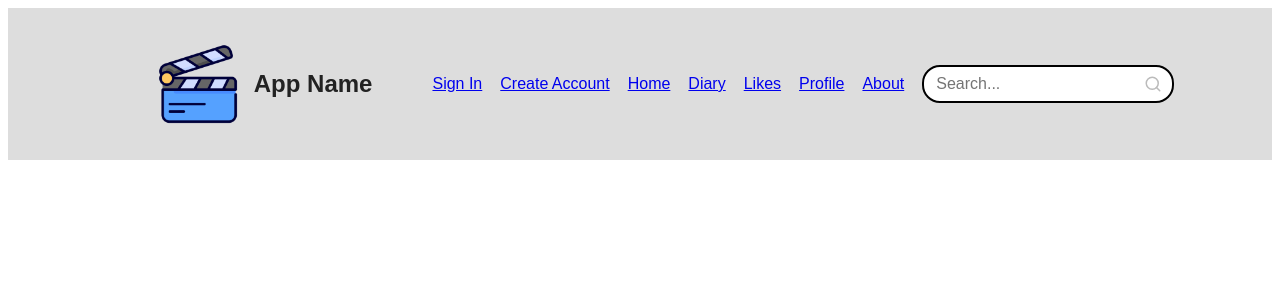
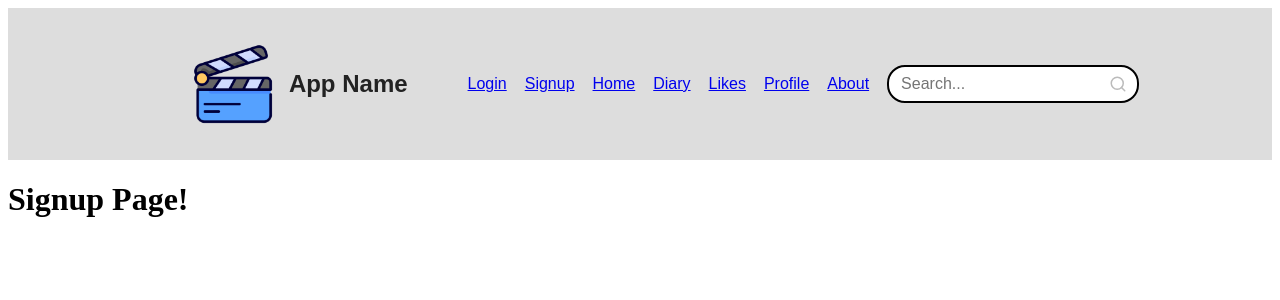
Before and after one commit to Krrithik/AppDev3390-FinalProject, a Vue app in the folder frontend/: page /signup in a window 1280 px wide. Shown: the top 300 px of the page. Built offline with nearby package versions, Linux system fonts and the light colour scheme; the HTML template or start-up script is replaced by a standard one.

Commit message:
supabase env file added along with routes for login and signup

```diff
--- a/frontend/package.json
+++ b/frontend/package.json
@@ -13,6 +13,7 @@
     "format": "prettier --write src/"
   },
   "dependencies": {
+    "@supabase/supabase-js": "^2.49.4",
     "lucide-static": "^0.507.0",
     "lucide-vue-next": "^0.507.0",
     "pinia": "^3.0.1",
--- a/frontend/src/App.vue
+++ b/frontend/src/App.vue
@@ -15,8 +15,8 @@ import { Search } from 'lucide-vue-next';
       </nav>
 
       <nav class="nav">
-        <a href="#">Sign In</a> <!-- You said you'd do these so I'll let you do it, then link here -->
-        <a href="#">Create Account</a> <!-- Same as line above -->
+        <RouterLink to="/login">Login</RouterLink>
+        <RouterLink to="/signup">Signup</RouterLink>
         <RouterLink to="/">Home</RouterLink>
         <RouterLink to="/diary">Diary</RouterLink>
         <RouterLink to="/likes">Likes</RouterLink>
--- a/frontend/src/router/index.ts
+++ b/frontend/src/router/index.ts
@@ -3,6 +3,8 @@ import HomePage from '@/views/HomePage.vue'
 import LikesPage from '@/views/LikesPage.vue'
 import ProfilePage from '@/views/ProfilePage.vue'
 import DiaryPage from '@/views/DiaryPage.vue'
+import LoginPage from '@/views/LoginPage.vue'
+import SignupPage from '@/views/SignupPage.vue'
 
 
 const router = createRouter({
@@ -36,6 +38,16 @@ const router = createRouter({
       // which is lazy-loaded when the route is visited.
       component: () => import('../views/AboutPage.vue'),
     },
+    {
+      path: '/login',
+      name: 'login',
+      component: LoginPage,
+    },
+    {
+      path: '/signup',
+      name: 'signup',
+      component: SignupPage,
+    }
   ],
 })
 
--- /dev/null
+++ b/frontend/src/supabase/supabase.init.js
@@ -0,0 +1,6 @@
+import { createClient } from '@supabase/supabase-js'
+
+const supabaseURL = import.meta.env.VUEAPP_SUPABASE_URL
+const supabaseAnonKey = import.meta.env.VUEAPP_SUPABASE_ANONKEY
+
+export const supabase = createClient(supabaseURL, supabaseAnonKey)
--- /dev/null
+++ b/frontend/src/views/LoginPage.vue
@@ -0,0 +1,10 @@
+<script setup>
+</script>
+
+<template>
+ <h1>Login Page!</h1>
+</template>
+
+<style>
+
+</style>
--- /dev/null
+++ b/frontend/src/views/SignupPage.vue
@@ -0,0 +1,10 @@
+<script setup>
+</script>
+
+<template>
+ <h1>Signup Page!</h1>
+</template>
+
+<style>
+
+</style>
```
Also changed, not shown: 2 other files (tests, documents, lock files or other folders).
